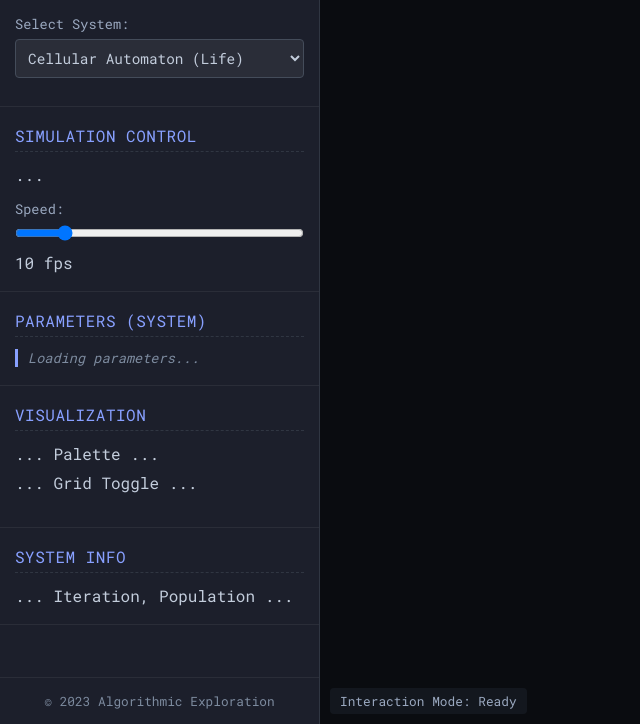
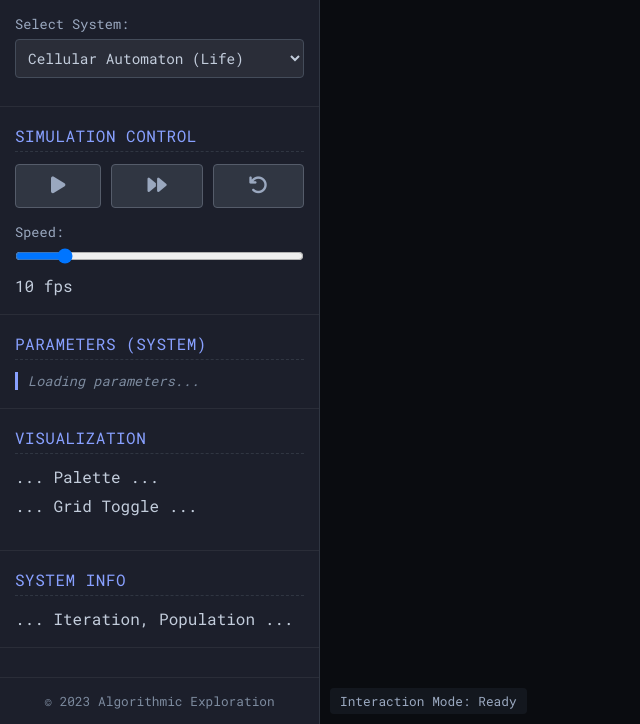
Before and after one commit to MadLad-prime/sup4, a plain HTML site: page index.html in a window 1280 px wide. Shown: the part 76-800 px from the top of the page, without its empty margins (0-640 px from the left). Drawn offline with Linux system fonts and the light colour scheme.

Commit message:
Update index.html

```diff
--- a/index.html
+++ b/index.html
@@ -38,12 +38,15 @@
             </section>
 
             <section class="control-section sim-controls">
-                <!-- (Simulation Controls remain the same) -->
-                 <h3>Simulation Control</h3>
-                 <div class="button-group">...</div>
-                 <label for="speed-slider">Speed:</label>
-                 <input type="range" id="speed-slider" min="1" max="60" value="10" step="1">
-                 <span id="speed-value">10 fps</span>
+                <h3>Simulation Control</h3>
+                <div class="button-group">
+                    <button id="play-pause-button"><i class="fas fa-play"></i></button>
+                    <button id="step-button"><i class="fas fa-forward"></i></button>
+                    <button id="reset-button"><i class="fas fa-undo"></i></button>
+                </div>
+                <label for="speed-slider">Speed:</label>
+                <input type="range" id="speed-slider" min="1" max="60" value="10" step="1">
+                <span id="speed-value">10 fps</span>
             </section>
 
              <section id="parameter-controls" class="control-section parameter-controls">
```
